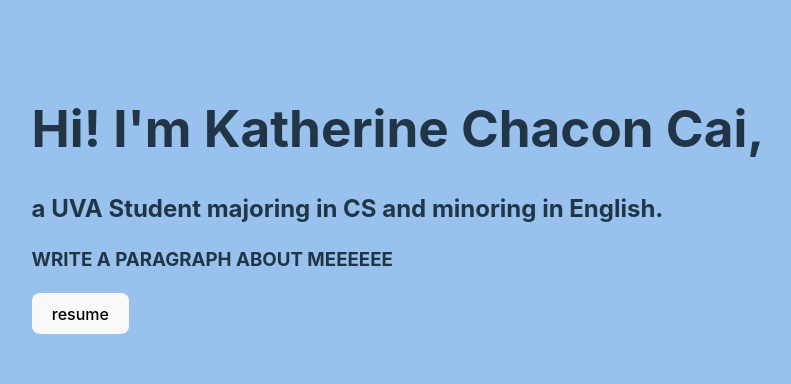
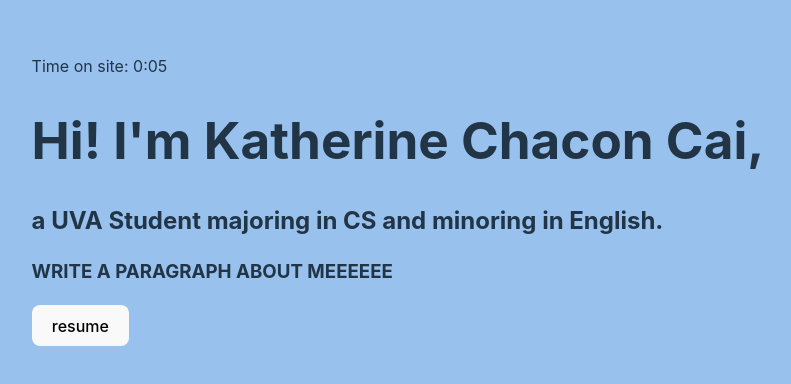
Before and after one commit to kqiancc/kqiancc-site, a React (Vite) app in the folder kqiancc-site/: page / in a window 1280 px wide. Shown: the part 200-584 px from the top of the page, without its empty margins (242-1033 px from the left). Built offline with nearby package versions, Linux system fonts and the light colour scheme.

Commit message:
the timer works

```diff
--- a/kqiancc-site/src/App.tsx
+++ b/kqiancc-site/src/App.tsx
@@ -1,5 +1,7 @@
 // import { useState } from 'react'
 // import tigerLogo from './assets/tiger.jpeg'
+// import React from 'react';
+import Timer from './components/Timer.tsx';
 
 import './App.css'
 
@@ -8,7 +10,7 @@ function App() {
   return (
     <>
       <div >
-
+      <Timer />
       <h1>Hi! I'm Katherine Chacon Cai, </h1>
       <h2>a UVA Student majoring in CS and minoring in English.</h2>
       <h3>WRITE A PARAGRAPH ABOUT MEEEEEE</h3>
--- /dev/null
+++ b/kqiancc-site/src/components/Timer.tsx
@@ -0,0 +1,21 @@
+import React, { useState, useEffect } from 'react';
+
+const Timer: React.FC = () => {
+  const [seconds, setSeconds] = useState<number>(0);
+
+  useEffect(() => {
+    const interval = setInterval(() => {
+      setSeconds(prevSeconds => prevSeconds + 1);
+    }, 1000);
+
+    return () => clearInterval(interval); // Cleanup interval on component unmount
+  }, []);
+
+  return (
+    <div className="timer">
+      Time on site: {Math.floor(seconds / 60)}:{(seconds % 60).toString().padStart(2, '0')}
+    </div>
+  );
+};
+
+export default Timer;
```
